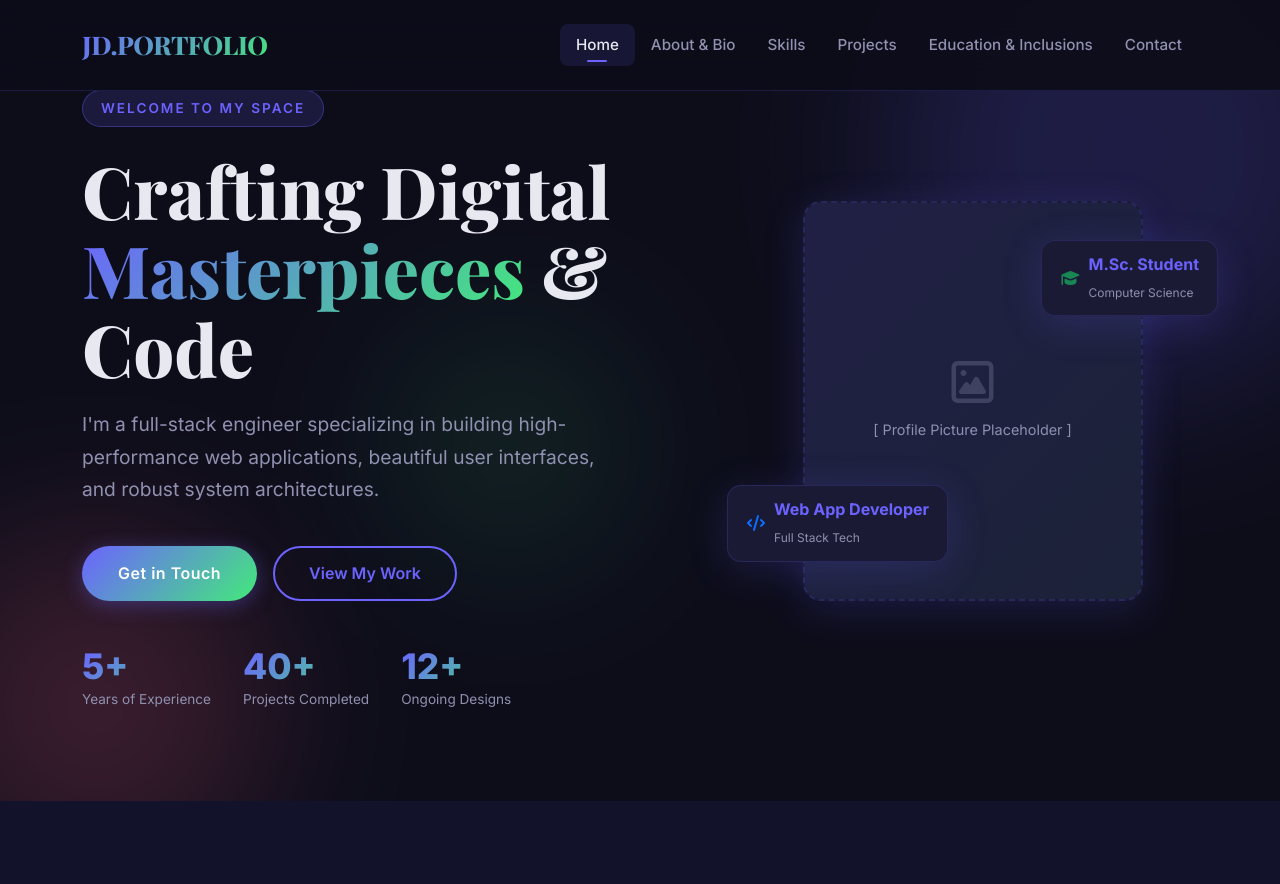
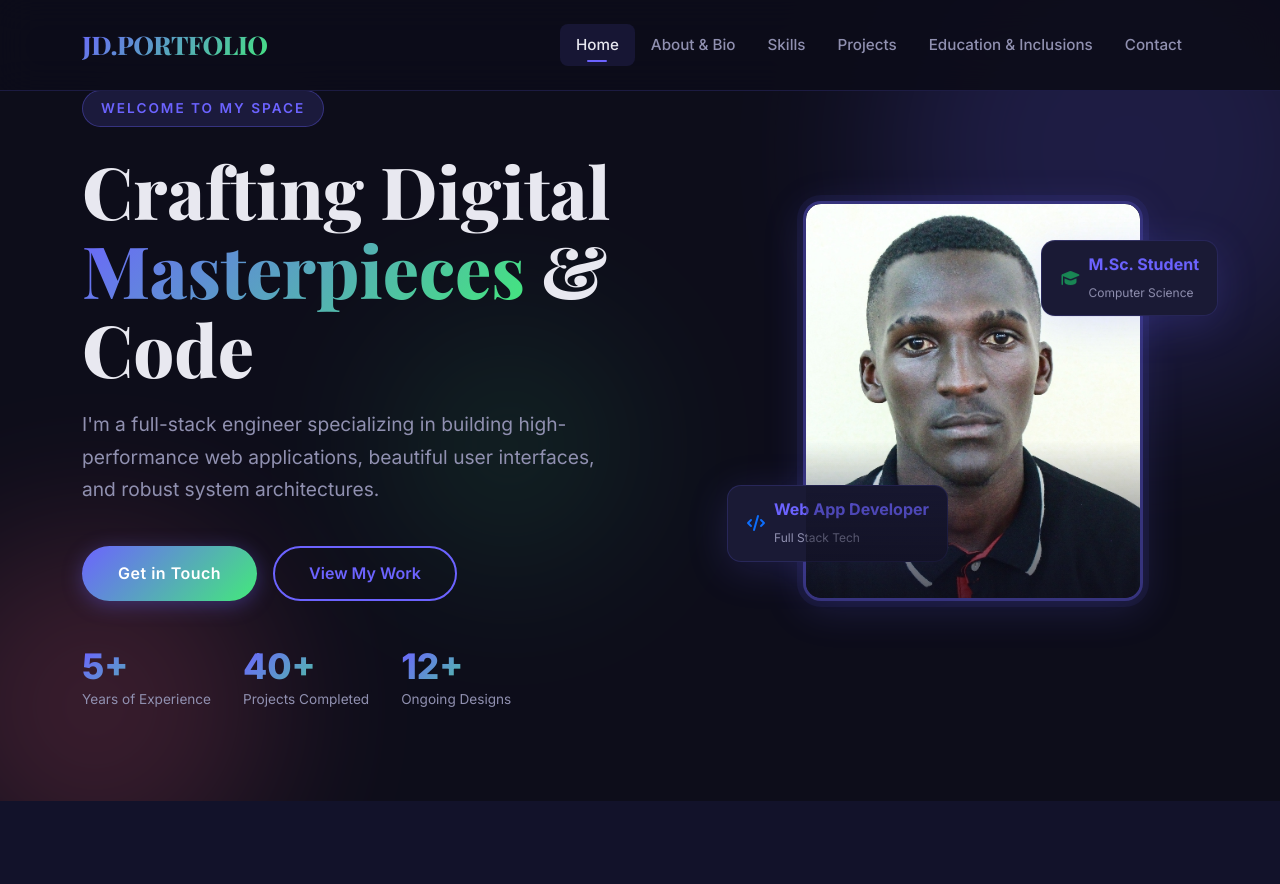
Before and after one commit to NsubugaCollins/collinsBio, a website: page portfolio/index.html in a window 1280 px wide. Shown: the top 884 px of the page. Drawn offline with nearby package versions, Linux system fonts and the light colour scheme.

Commit message:
feat: replace profile placeholder with real photo (collins.jpeg)

```diff
--- a/portfolio/css/style.css
+++ b/portfolio/css/style.css
@@ -233,23 +233,28 @@ section { padding: 90px 0; }
 .hero-img-card {
   width: 340px; height: 400px;
   background: var(--card-bg);
-  border: 2px dashed var(--card-border);
+  border: 3px solid rgba(108,99,255,0.35);
   border-radius: var(--radius);
-  display: flex; align-items: center; justify-content: center;
-  flex-direction: column;
-  gap: 12px;
-  color: var(--text-muted);
-  font-size: 0.9rem;
   position: relative;
   overflow: hidden;
-  box-shadow: var(--shadow);
+  box-shadow: var(--shadow), 0 0 0 6px rgba(108,99,255,0.08);
   margin: 0 auto;
 }
 .hero-img-card::before {
   content: '';
   position: absolute;
   inset: 0;
-  background: linear-gradient(135deg, rgba(108,99,255,0.08), rgba(67,233,123,0.04));
+  background: linear-gradient(180deg, transparent 60%, rgba(13,13,26,0.7) 100%);
+  z-index: 1;
+  pointer-events: none;
+}
+.hero-profile-img {
+  width: 100%;
+  height: 100%;
+  object-fit: cover;
+  object-position: center top;
+  display: block;
+  border-radius: calc(var(--radius) - 3px);
 }
 .hero-img-icon { font-size: 3rem; opacity: 0.3; }
 .hero-badge {
--- a/portfolio/index.html
+++ b/portfolio/index.html
@@ -72,8 +72,7 @@
         <div class="col-lg-5 text-center">
           <div class="hero-img-wrap">
             <div class="hero-img-card">
-              <i class="fa-regular fa-image hero-img-icon"></i>
-              <span>[ Profile Picture Placeholder ]</span>
+              <img src="assets/images/collins.jpeg" alt="Collins Nsubuga - Profile Photo" class="hero-profile-img">
             </div>
             <div class="hero-badge b1">
               <div class="d-flex align-items-center gap-2">
```
Also changed, not shown: portfolio/assets/images/collins.jpeg (added).
